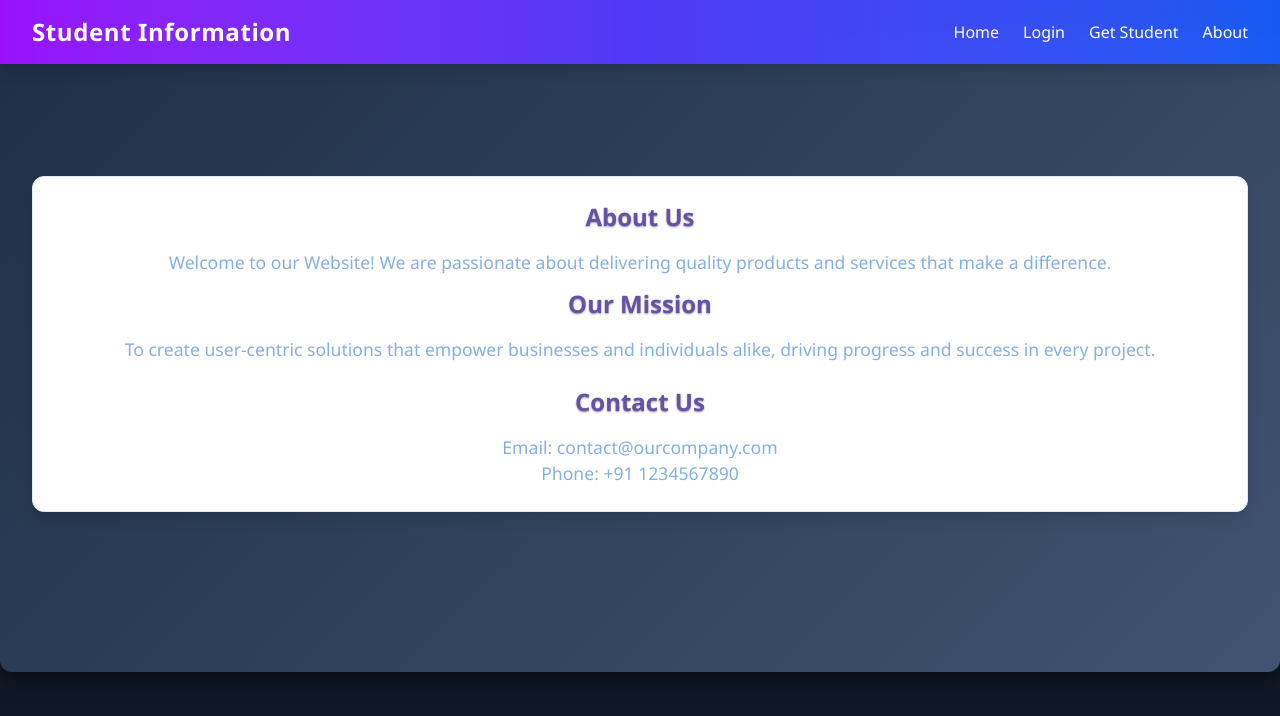
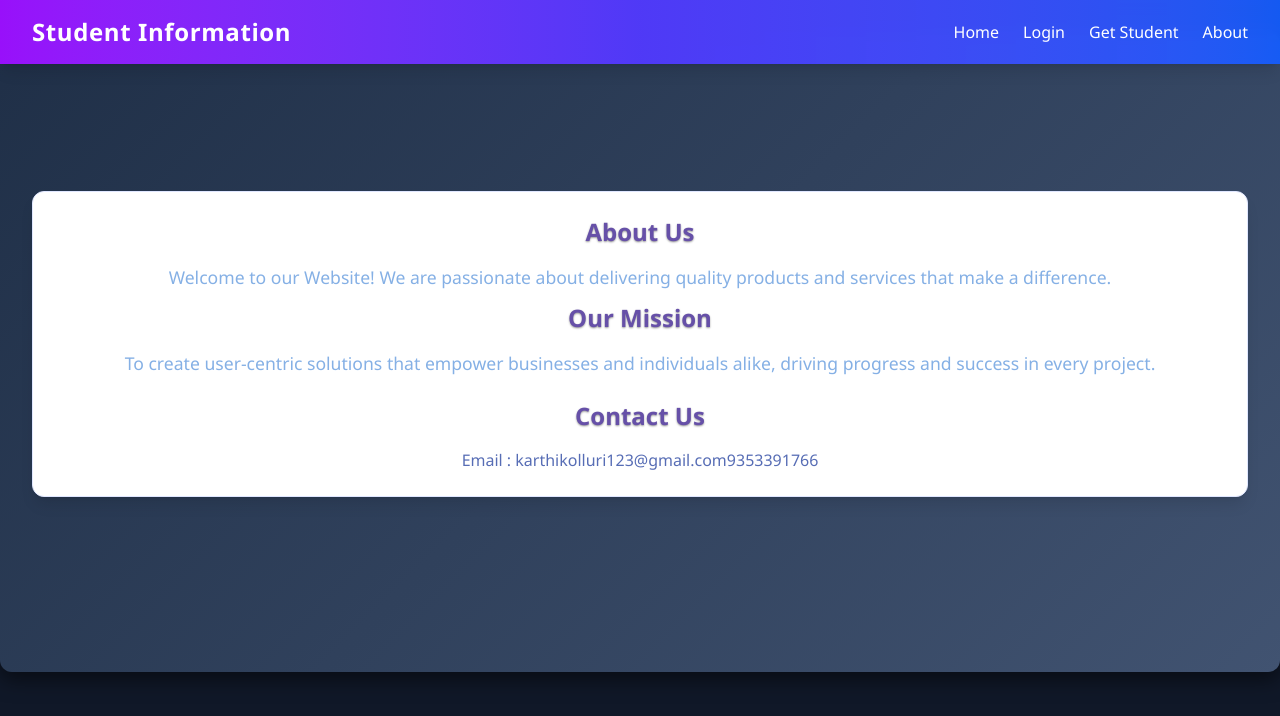
Before and after one commit to kolluri-s/studentapplication, a React (Vite) app in the folder student/: page /about in a window 1280 px wide. Shown: the top 716 px of the page. Built offline with nearby package versions, Linux system fonts and the light colour scheme.

Commit message:
changed about information

```diff
--- a/student/src/components/about.jsx
+++ b/student/src/components/about.jsx
@@ -15,8 +15,8 @@ const AboutPage = () => {
       </section>
       <section className="mt-3">
         <h2 className="text-2xl font-semibold mb-2  text-indigo-700">Contact Us</h2>
-        <p className="text-indigo-900">Email: contact@ourcompany.com</p>
-        <p className="text-indigo-900">Phone: +91 1234567890</p>
+        <a href="mailto:karthikolluri123@gmail.com">Email : karthikolluri123@gmail.com</a>
+        <a href="tel:+919353391766">9353391766</a>
       </section>
     </div>
   );
```
